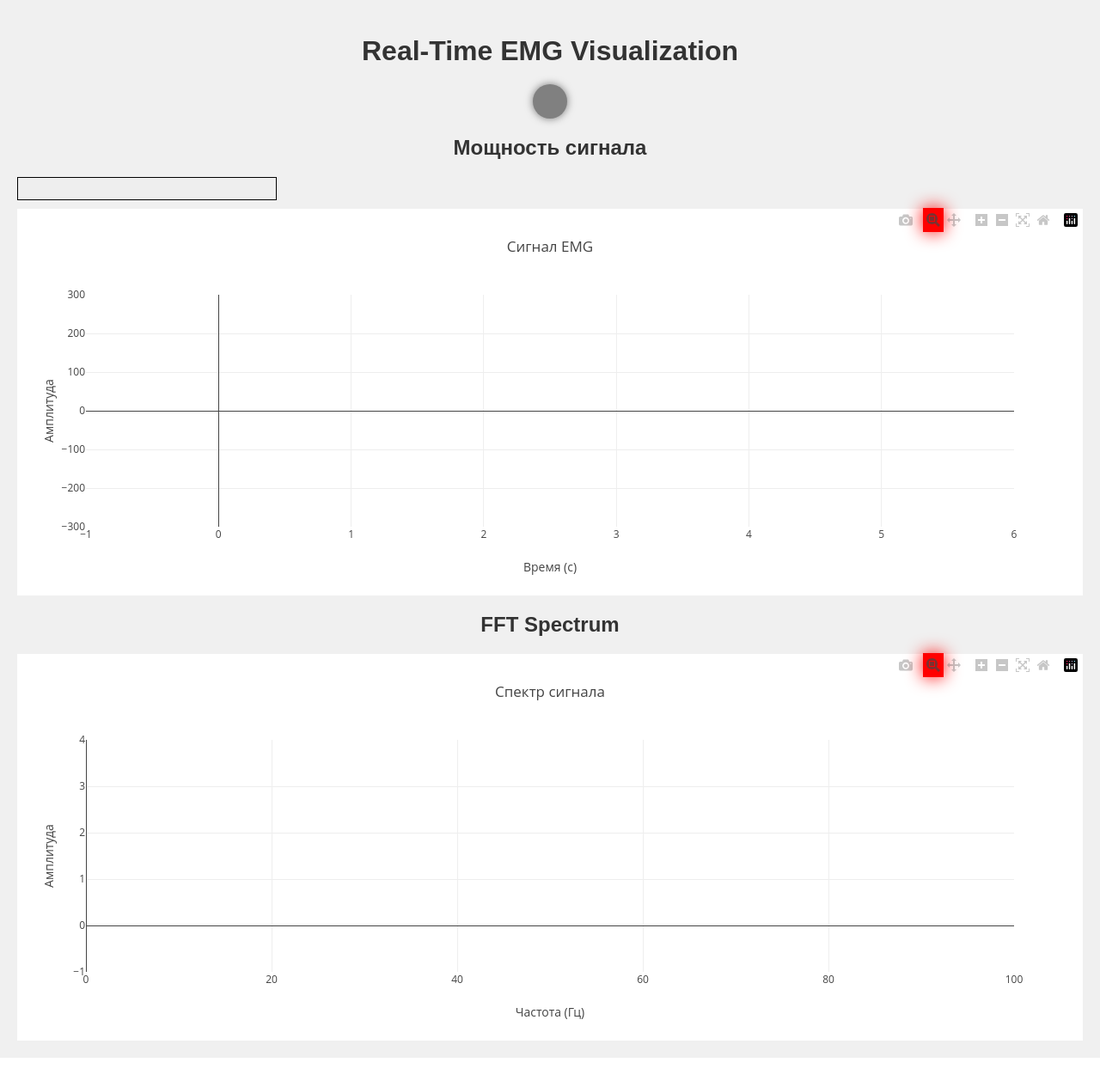
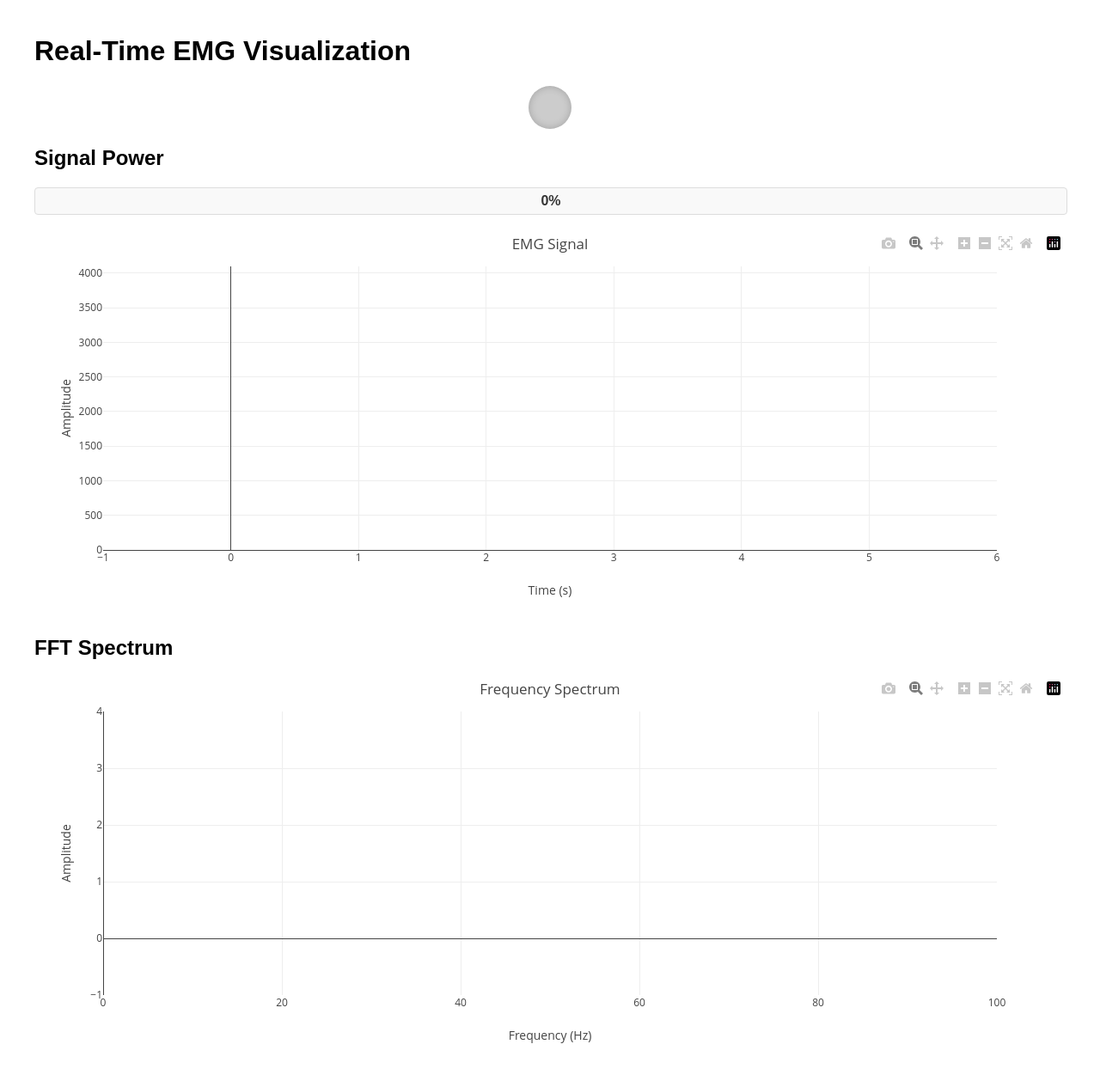
Before and after one commit to bebrasa/M.O.V.E., a Flask app: page / in a window 1280 px wide. Shown: the whole page at 86% size. Before the commit the page ends 1231 px from the top, so only its background shows below. Run offline with Flask 3, Linux system fonts and the light colour scheme; some libraries are stand-ins or nearby versions.

Commit message:
ready to mvp

```diff
--- a/app.py
+++ b/app.py
@@ -1,3 +1,4 @@
+# app.py
 from flask import Flask, render_template
 from flask_socketio import SocketIO
 import asyncio
@@ -10,14 +11,31 @@ from scipy.signal import butter, lfilter, iirnotch
 app = Flask(__name__, static_folder='static')
 socketio = SocketIO(app, async_mode='threading')
 
+# BLE configuration
 ESP32_MAC = "F0:F5:BD:FD:92:6E"
 CHARACTERISTIC_UUID = "abcdef01-1234-5678-1234-56789abcdef0"
 
+# Static parameters
+LAMP_THRESHOLD = 43
+BANDPASS_MIN = 5
+BANDPASS_MAX = 99
+NOTCH_FREQ = 50
+NOTCH_Q = 30
+
+# Dynamic calibration state
+calib_min = None
+calib_max = None
+collecting_calibration = False
+calib_samples = []
+calib_lock = threading.Lock()
+
+# Data buffers
 value_buffer = []
 fft_buffer = []
 buffer_lock = threading.Lock()
 fft_lock = threading.Lock()
 
+# Lamp status & history for threshold logic
 lamp_status = False
 history = []
 
@@ -27,127 +45,86 @@ def index():
 
 def process_value(value):
     global lamp_status, history
-    current_time = time.time()
-    history.append((current_time, value))
-    history = [(t, v) for t, v in history if current_time - t <= 1]
-    lamp_status = len([v for t, v in history if abs(v) > 43]) >= 4
+    now = time.time()
+    history.append((now, value))
+    # keep last 1 s
+    history = [(t, v) for t, v in history if now - t <= 1]
+    # lamp on if ≥4 samples exceed threshold
+    lamp_status = len([v for t, v in history if abs(v) > LAMP_THRESHOLD]) >= 4
 
-packet_count = 0
-last_print_time = 0
+    # collect for dynamic calibration
+    with calib_lock:
+        if collecting_calibration:
+            calib_samples.append(value)
 
-def handle_notification(sender, data):
-    global packet_count, last_print_time
-    try:
-        line = data.decode('utf-8').strip()
-        value = int(line)
-        value = max(-300, min(300, value))
-        process_value(value)
-
-        with buffer_lock:
-            value_buffer.append((time.time(), value))
-        with fft_lock:
-            fft_buffer.append(value)
-            if len(fft_buffer) > 300:
-                fft_buffer.pop(0)
-
-        packet_count += 1
-        now = time.time()
-        if now - last_print_time >= 1.0:
-            print(f"[BLE] Скорость: {packet_count} пакетов/сек")
-            packet_count = 0
-            last_print_time = now
-
-    except Exception as e:
-        print(f"[BLE] Ошибка: {e}")
-
-def emit_loop(start_time):
-    last_emit = 0
-    while True:
-        time.sleep(0.005)
-
-        with buffer_lock:
-            if not value_buffer:
-                continue
-            timestamp, value = value_buffer[-1]
-            value_buffer.clear()
-
-        # if time.time() - last_emit >= 0.05:
-        last_emit = time.time()
-        socketio.emit('update_plot', {
-            'x': [timestamp - start_time],
-            'y': [value],
-            'lamp_status': lamp_status
-        })
-
-# Полосовой фильтр Баттерворта
 def butter_bandpass(lowcut, highcut, fs, order=4):
     nyq = 0.5 * fs
     low = lowcut / nyq
     high = highcut / nyq
     return butter(order, [low, high], btype='band')
 
-def apply_bandpass_filter(data, lowcut=1, highcut=100, fs=1000):
-    b, a = butter_bandpass(lowcut, highcut, fs, order=4)
+def apply_bandpass_filter(data):
+    b, a = butter_bandpass(BANDPASS_MIN, BANDPASS_MAX, fs=200, order=4)
     return lfilter(b, a, data)
 
+def apply_notch_filter(data):
+    b, a = iirnotch(NOTCH_FREQ, NOTCH_Q, fs=200)
+    return lfilter(b, a, data)
 
-def apply_notch_filter(data, freq, fs, Q=30):
-    """
-    freq — частота, которую надо подавить (например, 27 Гц)
-    fs — частота дискретизации
-    Q — добротность (чем выше, тем уже фильтр)
-    """
-    b, a = iirnotch(freq, Q, fs)
-    filtered = lfilter(b, a, data)
-    return filtered
+def handle_notification(sender, data):
+    try:
+        value = int(data.decode('utf-8').strip())
+        process_value(value)
+        with buffer_lock:
+            value_buffer.append((time.time(), value))
+        with fft_lock:
+            fft_buffer.append(value)
+            if len(fft_buffer) > 500:
+                fft_buffer.pop(0)
+    except Exception as e:
+        print(f"[BLE] Error: {e}")
 
+def emit_loop(start_time):
+    while True:
+        time.sleep(0.01)
+        with buffer_lock:
+            if not value_buffer:
+                continue
+            ts, val = value_buffer[-1]
+            value_buffer.clear()
+        socketio.emit('update_plot', {
+            'x': [ts - start_time],
+            'y': [val],
+            'lamp_status': lamp_status
+        })
 
 def fft_loop():
-    window_size = 200       # длина окна FFT
-    stride = 50             # шаг окна
-    fs = 200               # частота дискретизации
-
+    window_size = 256
+    fs = 200
     while True:
         time.sleep(0.1)
+        with fft_lock:
+            if len(fft_buffer) < window_size:
+                continue
+            data = np.array(fft_buffer[-window_size:])
 
-        with fft_lock:
-            if len(fft_buffer) < window_size + stride:
-                continue
+        # Фильтрация
+        filtered = apply_bandpass_filter(data)
+        filtered = apply_notch_filter(filtered)
 
-            # Копируем данные (без очистки буфера)
-            data = np.array(fft_buffer[-(window_size + stride * 3):])  # берём немного больше для 3 окон
+        # FFT
+        fft_res = np.fft.fft(filtered)
+        magnitudes = np.abs(fft_res[:window_size//2])
+        freqs = np.fft.fftfreq(window_size, d=1/fs)[:window_size//2]
 
-        spectra = []
-        freqs = None
+        # Нормализуем мощность по жёстким min/max
+        power = magnitudes ** 2
+        total_power = np.sum(power)
+        print(total_power)
 
-        for start in range(0, len(data) - window_size + 1, stride):
-            segment = data[start:start + window_size]
-
-            # Фильтрация
-            segment = apply_bandpass_filter(segment, lowcut=5, highcut=99, fs=fs)
-
-            # FFT
-            fft_result = np.fft.fft(segment)
-            magnitudes = np.abs(fft_result[:window_size // 2])
-            freqs = np.fft.fftfreq(window_size, d=1 / fs)[:window_size // 2]
-
-            spectra.append(magnitudes)
-
-        # Среднее по окнам
-        avg_spectrum = np.mean(spectra, axis=0)
-
-        # Удалим слишком низкие частоты (например, <5 Гц)
-        mask = freqs > 5
-        filtered_freqs = freqs[mask]
-        filtered_magnitudes = avg_spectrum[mask]
-
-        # Нормализуем мощность
-        power = filtered_magnitudes ** 2
-        total_power = np.sum(power)
-
-
-        min_power = 2301935*2
-        max_power = 314517627*2
+        # Прописанные «мин» и «макс»
+        min_power = 1909095491.6462147
+        max_power = 25419549659.2756
 
         normalized_power = (total_power - min_power) / (max_power - min_power)
         normalized_power = np.clip(normalized_power, 0, 1)
@@ -155,14 +132,55 @@ def fft_loop():
 
         # Отправляем спектр и мощность
         socketio.emit('update_fft', {
-            'freq': filtered_freqs.tolist(),
-            'amp': filtered_magnitudes.tolist(),
+            'freq': freqs.tolist(),
+            'amp': magnitudes.tolist(),
             'percent_power': percent_power
         })
+
 
 @socketio.on('start_stream')
 def start_stream():
     threading.Thread(target=background_ble_loop, daemon=True).start()
+
+@socketio.on('start_dynamic_calibration')
+def on_start_dynamic_calibration():
+    start_dynamic_calibration(5.0)
+    socketio.emit('calibration_started')
+    print("[CALIB] Started dynamic calibration for 5 s")
+
+@socketio.on('reset_dynamic_calibration')
+def on_reset_dynamic_calibration():
+    reset_dynamic_calibration()
+
+def start_dynamic_calibration(duration=5.0):
+    global collecting_calibration, calib_samples
+    with calib_lock:
+        collecting_calibration = True
+        calib_samples = []
+    threading.Timer(duration, finish_dynamic_calibration).start()
+
+def finish_dynamic_calibration():
+    global collecting_calibration, calib_min, calib_max
+    with calib_lock:
+        if calib_samples:
+            calib_min = min(calib_samples)
+            calib_max = max(calib_samples)
+        collecting_calibration = False
+    print(f"[CALIB] Done: min={calib_min}, max={calib_max}")
+    socketio.emit('dynamic_calibration_done', {
+        'calib_min': calib_min,
+        'calib_max': calib_max
+    })
+
+def reset_dynamic_calibration():
+    global calib_min, calib_max, collecting_calibration, calib_samples
+    with calib_lock:
+        calib_min = None
+        calib_max = None
+        collecting_calibration = False
+        calib_samples = []
+    print("[CALIB] Reset to default")
+    socketio.emit('dynamic_calibration_reset')
 
 def background_ble_loop():
     asyncio.run(run_ble_client())
@@ -170,7 +188,7 @@ def background_ble_loop():
 async def run_ble_client():
     start_time = time.time()
     async with BleakClient(ESP32_MAC) as client:
-        print("[BLE] Подключено")
+        print(f"[BLE] Connected to {ESP32_MAC}")
         await client.start_notify(CHARACTERISTIC_UUID, handle_notification)
         threading.Thread(target=emit_loop, args=(start_time,), daemon=True).start()
         threading.Thread(target=fft_loop, daemon=True).start()
@@ -178,4 +196,4 @@ async def run_ble_client():
             await asyncio.sleep(1)
 
 if __name__ == '__main__':
-    socketio.run(app, host='0.0.0.0', port=5001, debug=True)
+    socketio.run(app, host='0.0.0.0', port=5002, debug=True)
--- /dev/null
+++ b/calibration.json
@@ -0,0 +1 @@
+{"lamp_threshold": 43, "min_freq": 5, "max_freq": 99, "notch_freq": 50, "notch_q": 30}
--- a/templates/index.html
+++ b/templates/index.html
@@ -1,83 +1,138 @@
 <!DOCTYPE html>
 <html lang="en">
 <head>
-  <meta charset="UTF-8" />
+  <meta charset="UTF-8"/>
   <meta name="viewport" content="width=device-width, initial-scale=1.0"/>
   <title>EMG Visualization</title>
   <script src="https://cdn.socket.io/4.6.1/socket.io.min.js"></script>
   <script src="https://cdn.plot.ly/plotly-latest.min.js"></script>
-  <link rel="stylesheet" href="/static/style.css" />
+  <style>
+    body {
+      font-family: Arial, sans-serif;
+      max-width: 1200px;
+      margin: 0 auto;
+      padding: 20px;
+    }
+    .lamp {
+      width: 50px;
+      height: 50px;
+      border-radius: 50%;
+      background-color: #ccc;
+      margin: 20px auto;
+      box-shadow: inset 0 0 10px rgba(0,0,0,0.2);
+      transition: background-color 0.3s;
+    }
+    .lamp.active {
+      background-color: #ff5555;
+      box-shadow: 0 0 20px #ff0000;
+    }
+    .plot-container {
+      margin-top: 20px;
+    }
+    #power-indicator {
+      width: 100%;
+      height: 30px;
+      border: 1px solid #ddd;
+      background-color: #f9f9f9;
+      position: relative;
+      margin: 15px 0;
+      border-radius: 4px;
+      overflow: hidden;
+    }
+    #power-bar {
+      height: 100%;
+      width: 0%;
+      background: linear-gradient(to right, #4CAF50, #FFC107, #F44336);
+      transition: width 0.3s;
+    }
+    #power-text {
+      position: absolute;
+      top: 50%;
+      left: 50%;
+      transform: translate(-50%, -50%);
+      font-weight: bold;
+      color: #333;
+    }
+  </style>
 </head>
 <body>
-  <h1>Real-Time EMG Visualization</h1>
+  <h1>Real‐Time EMG Visualization</h1>
+
+  <!-- Lamp indicator -->
   <div class="lamp" id="lamp"></div>
 
-  <!-- 🔋 Индикатор мощности -->
-  <h2>Мощность сигнала</h2>
-  <div id="power-indicator" style="width: 300px; height: 25px; border: 1px solid #000; background-color: #eee; position: relative; margin-bottom: 10px;">
-    <div id="power-bar" style="height: 100%; width: 0%; background-color: green;"></div>
-    <span id="power-text" style="position: absolute; top: 0; left: 10px; line-height: 25px; font-weight: bold;"></span>
+  <!-- Power bar -->
+  <h2>Signal Power</h2>
+  <div id="power-indicator">
+    <div id="power-bar"></div>
+    <span id="power-text">0%</span>
   </div>
 
-  <div id="emg-plot"></div>
-  <h2>FFT Spectrum</h2>
-  <div id="fft-plot"></div>
+  <!-- EMG signal plot -->
+  <div class="plot-container">
+    <div id="emg-plot"></div>
+  </div>
+
+  <!-- FFT spectrum plot -->
+  <div class="plot-container">
+    <h2>FFT Spectrum</h2>
+    <div id="fft-plot"></div>
+  </div>
 
   <script>
     const socket = io();
     const maxPoints = 1000;
 
+    // Initialize EMG signal plot
     Plotly.newPlot('emg-plot', [{
-      x: [],
-      y: [],
-      mode: 'lines',
-      line: { color: 'blue' },
-      name: 'EMG Signal'
+      x: [], y: [], mode: 'lines', line: { }, name: 'EMG Signal'
     }], {
-      title: 'Сигнал EMG',
-      xaxis: { title: 'Время (с)' },
-      yaxis: { title: 'Амплитуда', range: [-300, 300] }
+      title: 'EMG Signal',
+      xaxis: { title: 'Time (s)' },
+      yaxis: { title: 'Amplitude', range: [0, 4096] },
+      margin: { t: 40 }
     });
 
+    // Initialize FFT spectrum plot
     Plotly.newPlot('fft-plot', [{
-      x: [],
-      y: [],
-      mode: 'lines',
-      line: { color: 'green' },
-      name: 'FFT Spectrum'
+      x: [], y: [], mode: 'lines', line: { }, name: 'FFT Spectrum'
     }], {
-      title: 'Спектр сигнала',
-      xaxis: { title: 'Частота (Гц)', range: [0, 100] },
-      yaxis: { title: 'Амплитуда' }
+      title: 'Frequency Spectrum',
+      xaxis: { title: 'Frequency (Hz)', range: [0, 100] },
+      yaxis: { title: 'Amplitude' },
+      margin: { t: 40 }
     });
 
     const lamp = document.getElementById('lamp');
     const powerBar = document.getElementById('power-bar');
     const powerText = document.getElementById('power-text');
 
-    socket.emit('start_stream');
+    socket.on('connect', () => {
+      socket.emit('start_stream');
+    });
 
-    socket.on('update_plot', (data) => {
-      const x = data.x[0];
-      const y = data.y[0];
-      Plotly.extendTraces('emg-plot', {
-        x: [[x]],
-        y: [[y]]
-      }, [0], maxPoints);
+    // Update EMG trace and lamp status
+    socket.on('update_plot', data => {
+      Plotly.extendTraces(
+        'emg-plot',
+        { x: [data.x], y: [data.y] },
+        [0],
+        maxPoints
+      );
       lamp.classList.toggle('active', data.lamp_status);
     });
 
-    socket.on('update_fft', (data) => {
-      Plotly.update('fft-plot', {
-        x: [data.freq],
-        y: [data.amp]
-      }, {}, [0]);
-
-      // 🔋 Обновление индикатора по percent_power от сервера
-      const percent = data.percent_power ?? 0;
-      powerBar.style.width = percent + "%";
-      powerBar.style.backgroundColor = percent > 70 ? "red" : (percent > 40 ? "orange" : "green");
-      powerText.textContent = percent + " %";
+    // Update FFT spectrum and power bar
+    socket.on('update_fft', data => {
+      Plotly.update(
+        'fft-plot',
+        { x: [data.freq], y: [data.amp] },
+        {},
+        [0]
+      );
+      const pct = data.percent_power ?? 0;
+      powerBar.style.width = pct + '%';
+      powerText.textContent = pct + '%';
     });
   </script>
 </body>
```
Also changed, not shown: 1 other file.
